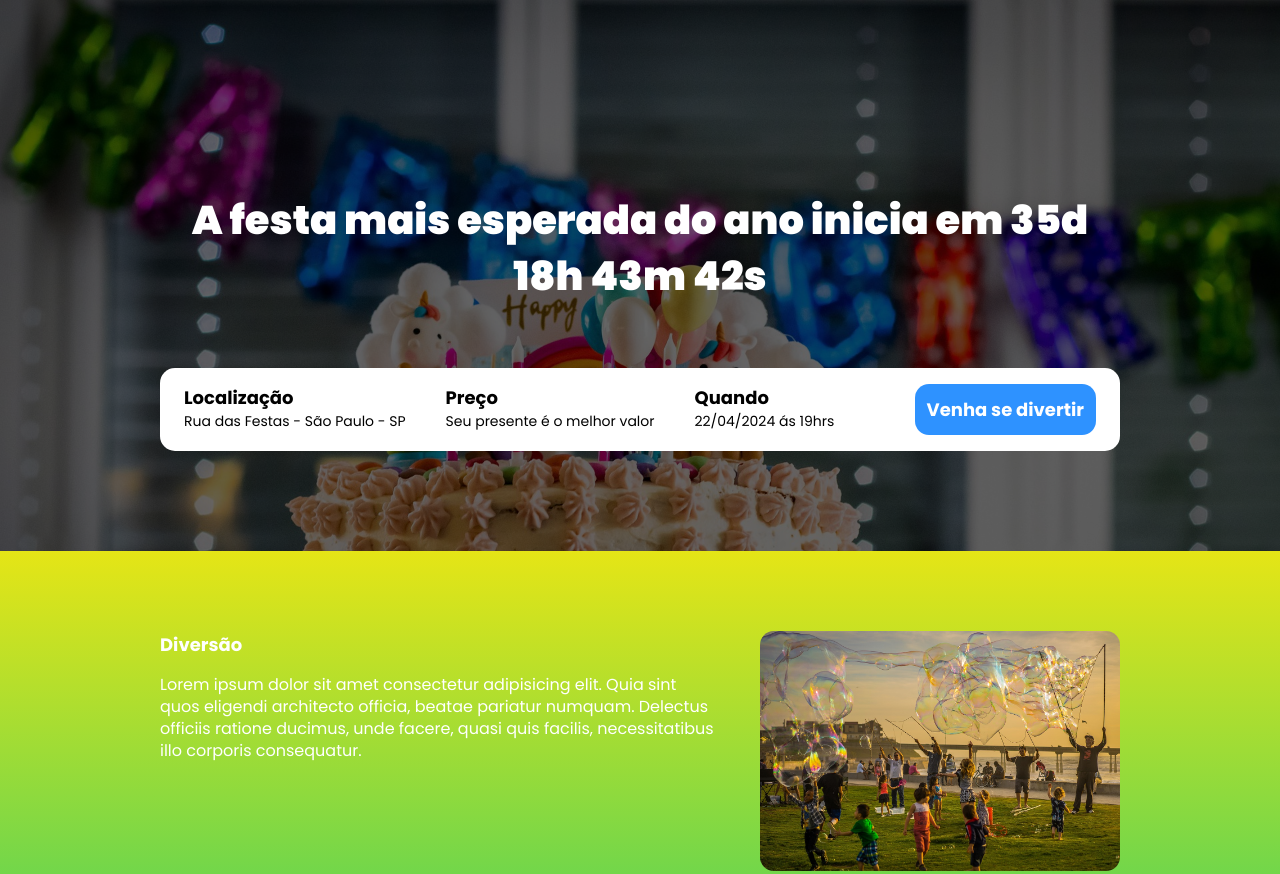
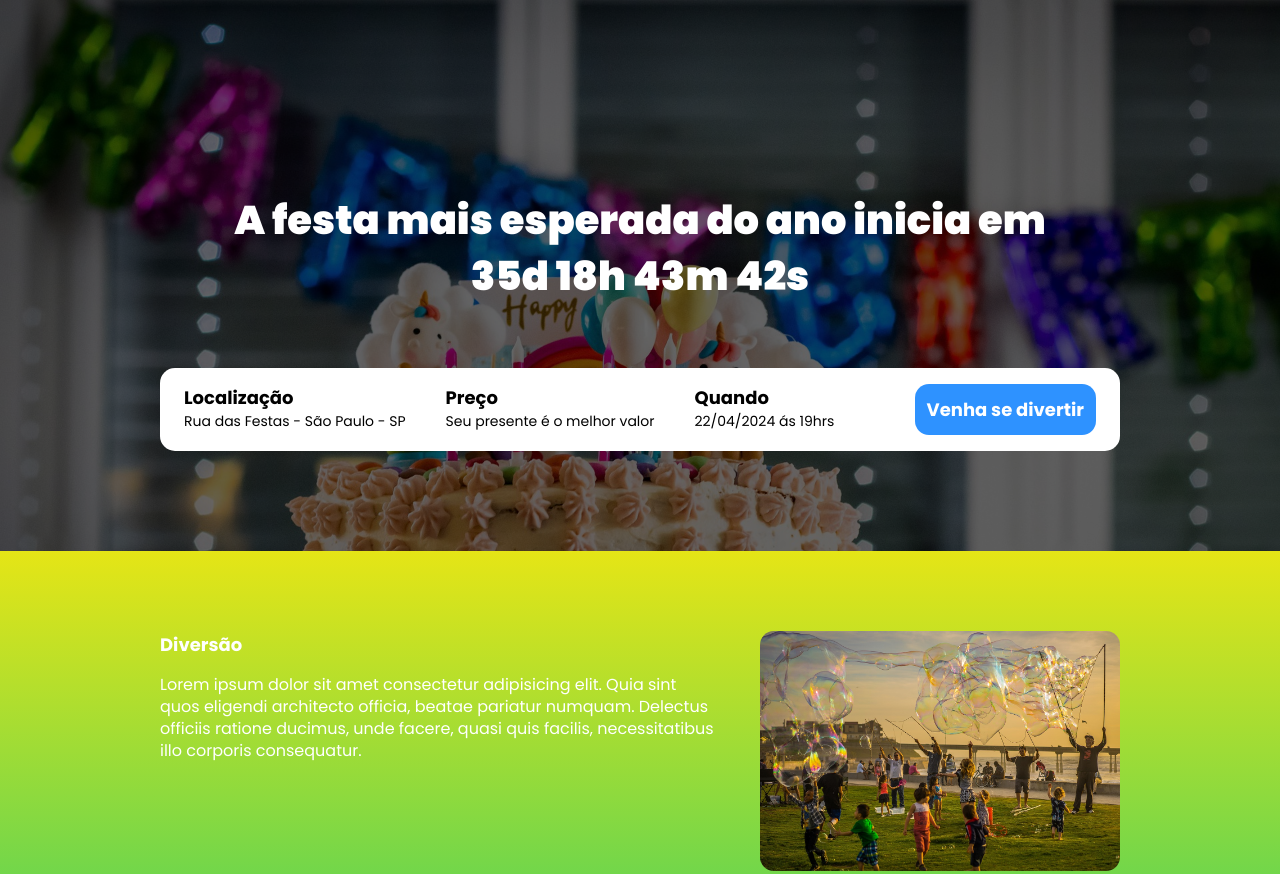
Before and after one commit to Bem-Eliezer/landingpage_niverM22, a website built with Parcel: page src/index.html in a window 1280 px wide. Shown: the top 874 px of the page. Built offline with nearby package versions, Linux system fonts and the light colour scheme.

Commit message:
alteração do relogio

```diff
--- a/src/index.html
+++ b/src/index.html
@@ -15,7 +15,7 @@
 	<header class="hero">
 		<div class="container">
 			<p class="hero__text">
-				A festa mais esperada do ano inicia em <span id="contador"></span>
+				A festa mais esperada do ano inicia em <br> <span id="contador"></span>
 			</p>
 			<div class="infos-bar">
 				<ul class="infos-bar__infos">
```
